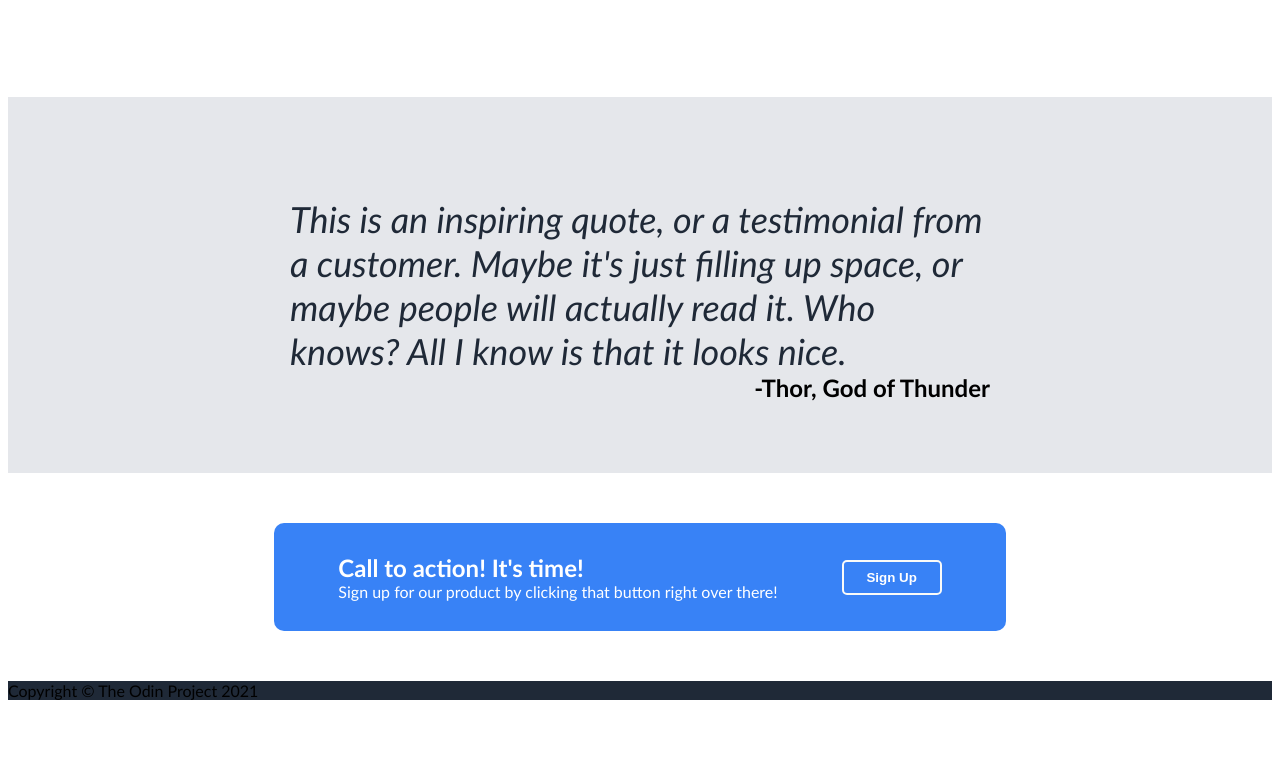
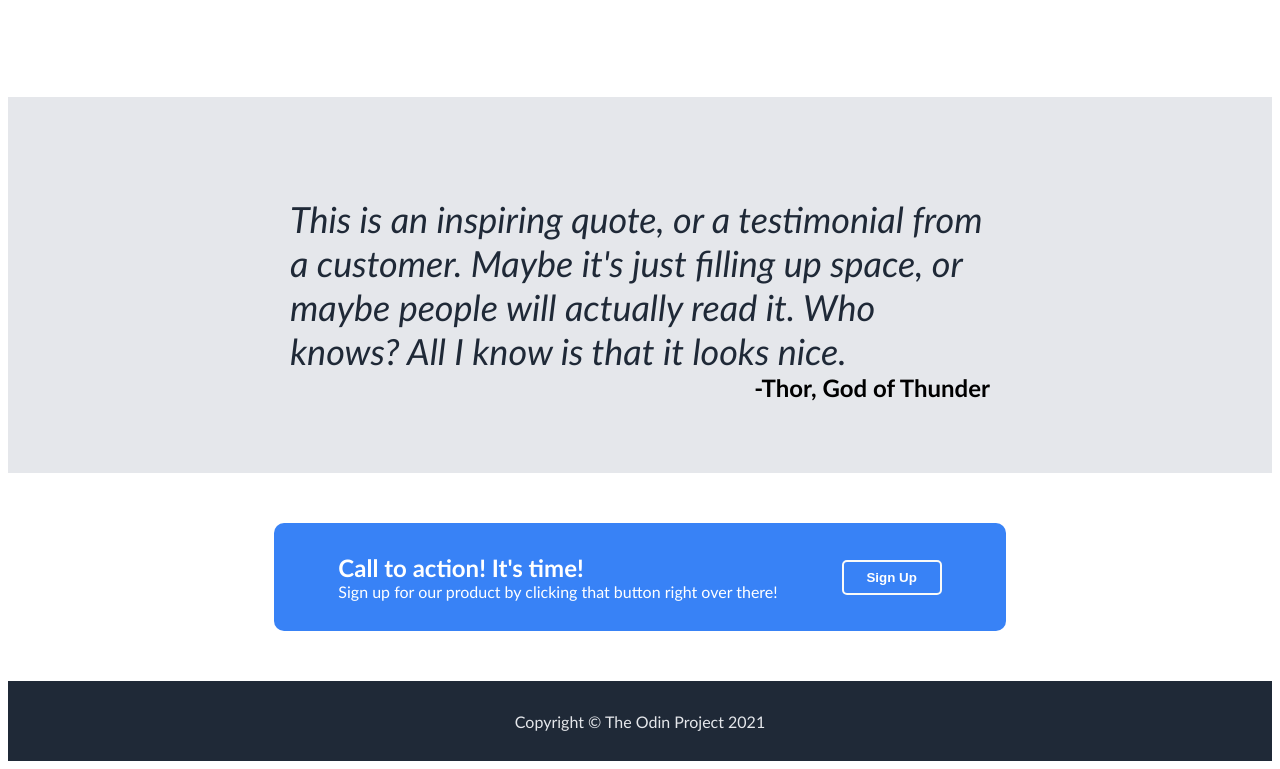
Before and after one commit to SpekkioKilwala/TOP-landing-page, a plain HTML site: page index.html in a window 1280 px wide. Shown: the part 757-1526 px from the top of the page. Before the commit the page ends 1465 px from the top, so only its background shows below. Drawn offline with Linux system fonts and the light colour scheme.

Commit message:
Format footer
Assignment complete except for possibly fixing the mysterious
white border that appeared.

```diff
--- a/style.css
+++ b/style.css
@@ -209,3 +209,11 @@ button {
     border: 2px solid #F9FAF8;
     margin: 30px 64px;
 }
+
+.footer {
+    display: flex;
+    color: #E5E7Eb;
+    height: 80px;
+    align-items: center;
+    justify-content: center;
+}
```
